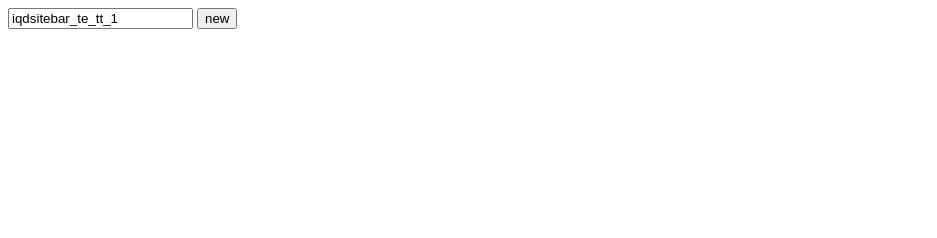
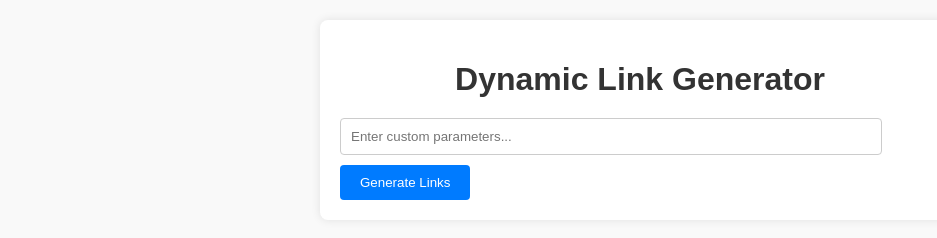
Before and after one commit to mary-habibi-iqd/ad-format-testing, a plain HTML site: page index.html in a window 1280 px wide. Shown: the whole page, without its empty margins (0-937 px from the left). Drawn offline with Linux system fonts and the light colour scheme.

Commit message:
Add Style

```diff
--- a/index.html
+++ b/index.html
@@ -3,19 +3,80 @@
 <head>
     <meta charset="UTF-8">
     <meta name="viewport" content="width=device-width, initial-scale=1.0">
-    <title>Document</title>
+    <title>Dynamic Link Generator</title>
+    <style>
+        body {
+            font-family: Arial, sans-serif;
+            margin: 0;
+            padding: 0;
+            background-color: #f9f9f9;
+        }
+
+        .container {
+            max-width: 600px;
+            margin: 20px auto;
+            padding: 20px;
+            background-color: #fff;
+            border-radius: 8px;
+            box-shadow: 0 0 10px rgba(0, 0, 0, 0.1);
+        }
+
+        h1 {
+            text-align: center;
+            margin-bottom: 20px;
+            color: #333;
+        }
+
+        input[type="text"] {
+            width: calc(100% - 80px);
+            padding: 10px;
+            margin-bottom: 10px;
+            border: 1px solid #ccc;
+            border-radius: 4px;
+        }
+
+        button {
+            padding: 10px 20px;
+            background-color: #007bff;
+            color: #fff;
+            border: none;
+            border-radius: 4px;
+            cursor: pointer;
+        }
+
+        button:hover {
+            background-color: #0056b3;
+        }
+
+        output {
+            display: flex;
+            flex-direction: column;
+            align-items: flex-start;
+        }
+
+        a {
+            text-decoration: none;
+            color: #333;
+            margin-bottom: 5px;
+            display: inline-block;
+        }
+
+        a:hover {
+            text-decoration: underline;
+        }
+    </style>
 </head>
 <body>
 
+    <div class="container">
+        <h1>Dynamic Link Generator</h1>
+        <input type="text" id="custom-params" placeholder="Enter custom parameters...">
+        <button id="create-links">Generate Links</button>
+        <output id="output"></output>
+    </div>
 
-    <input type="text" id="custom-params" value="iqdsitebar_te_tt_1">
-    <button id="create-links">new</button>
-    <output style="display:flex; flex-direction: column;">
-
-    </output >
 
     <script src="script.js"></script>
 
-
 </body>
 </html>
```
